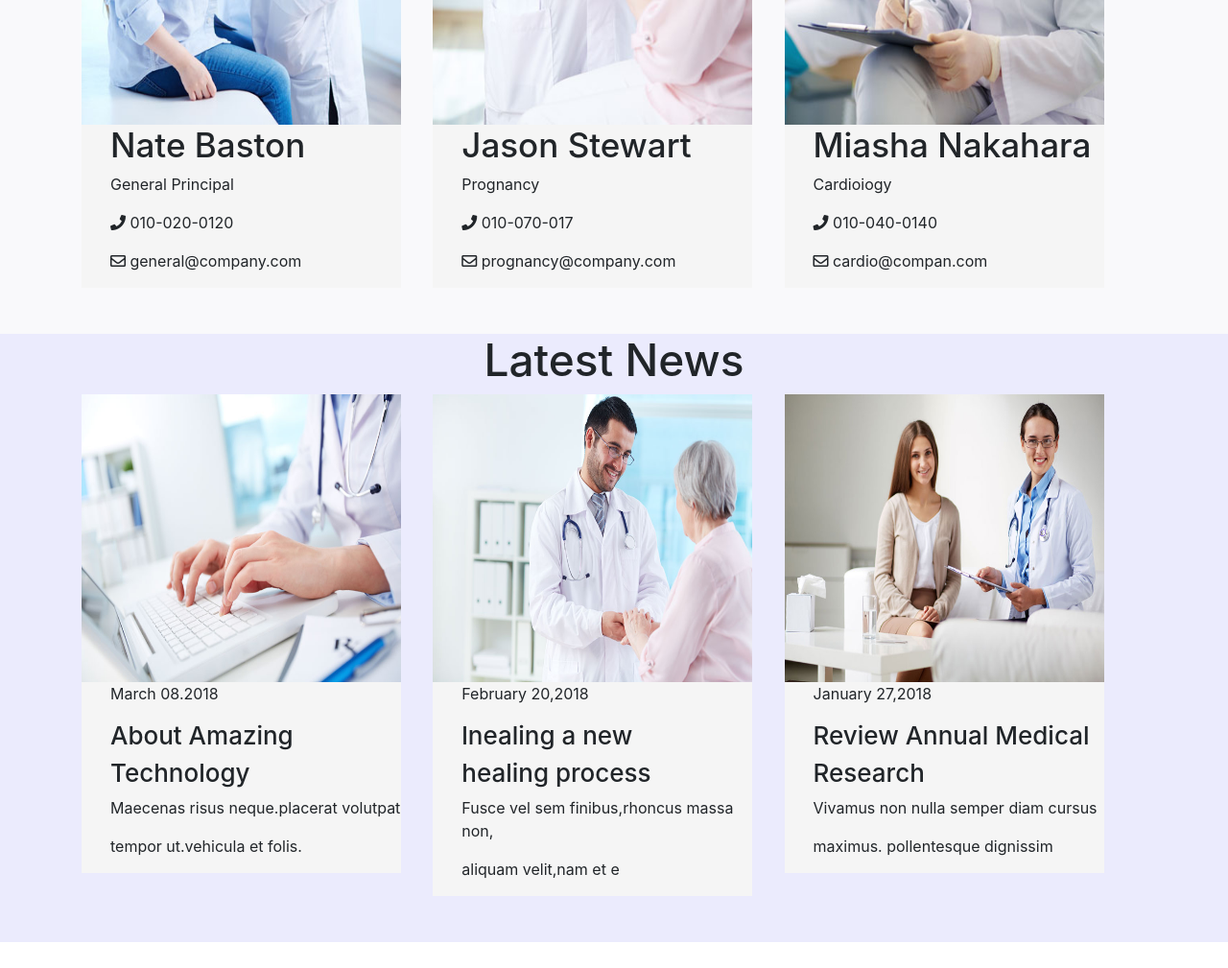
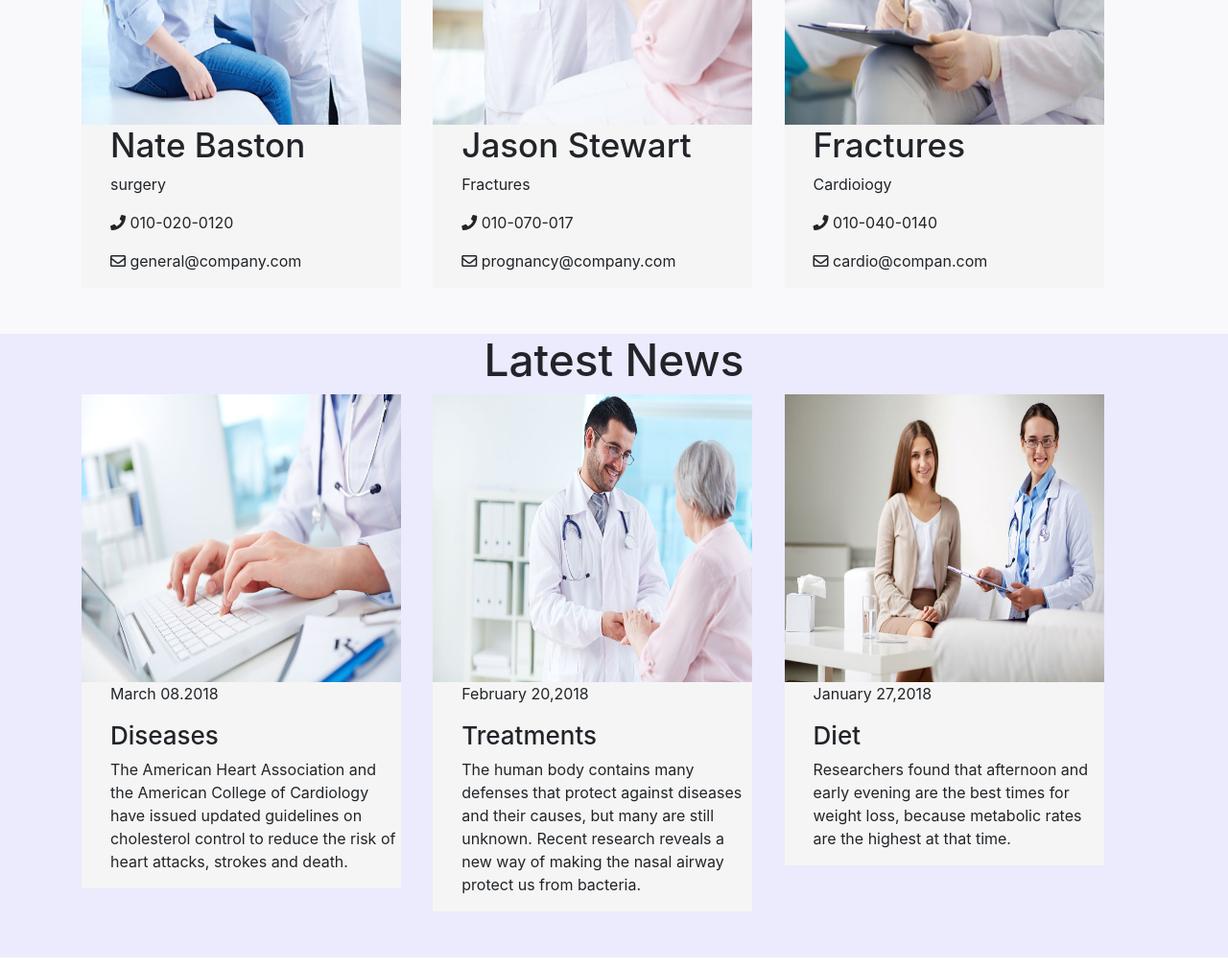
Before and after one commit to linanrc/linanrc.github.io, a plain HTML site: page index.html in a window 1280 px wide. Shown: the part 1720-2729 px from the top of the page at 96% size. Drawn offline with Linux system fonts and the light colour scheme.

Commit message:
منام
نات

```diff
--- a/index.html
+++ b/index.html
@@ -50,7 +50,7 @@
                     <div class="carousel-item active">
                         <img class="d-block w-100" src="image/slider1.jpg" alt="First slide">
                         <div class="carousel-caption d-none d-md-block">
-                            <p>PELLENTESQUE NEC LIBERO NISI</p>
+                            <p>Health care at our center</p>
                             <h2>Your Health Benefits</h2>
                             <button>Read Storios</button>
                         </div>
@@ -58,7 +58,7 @@
                     <div class="carousel-item">
                         <img class="d-block w-100" src="image/slider4.jpg" alt="Second slide">
                         <div class="carousel-caption d-none d-md-block">
-                            <p>PELLENTESQUE NEC LIBERO NISI</p>
+                            <p>Health care at our center</p>
                             <h2>Your Health Benefits</h2>
                             <button>Read Storios</button>
                         </div>
@@ -66,7 +66,7 @@
                     <div class="carousel-item">
                         <img class="d-block w-100" src="image/slider3.jpg" alt="Third slide">
                         <div class="carousel-caption d-none d-md-block">
-                            <p>PELLENTESQUE NEC LIBERO NISI</p>
+                            <p>Health care at our center</p>
                             <h2>Your Health Benefits</h2>
                             <button>Read Storios</button>
                         </div>
@@ -90,10 +90,7 @@
                 <h2>Welcome to Your Health
                     center
                 </h2>
-                <p>Aenean luctus lobortis tellus,vel ornare enim molestie condimentum. curabitur
-                    lacinia nisi vitao velit volutpat venenatis.
-                    sed a dignissim lacus Quisque fermentum est non orci commodo,a luctus
-                    urna mattis.Ut placerat, diam a tempus vehicula.
+                <p>Our health center offers the highest level of services in various health specialties and offers patients care. The Center also has small and large operations and there is a laboratory and radiation department
                 </p>
             </div>
             <div class="image">
@@ -111,7 +108,7 @@
                 <img src="team-image1.jpg">
                 <div class="img2">
                     <h2>Nate Baston</h2>
-                    <p>General Principal</p>
+                    <p>surgery</p>
                     <p><i class="fas fa-phone"></i> 010-020-0120</p>
                     <p><i class="far fa-envelope"></i> general@company.com</p>
                 </div>
@@ -125,7 +122,7 @@
 
                 <div class="img2">
                     <h2>Jason Stewart</h2>
-                    <p>Prognancy</p>
+                    <p>Fractures</p>
                     <p><i class="fas fa-phone"></i> 010-070-017</p>
                     <p><i class="far fa-envelope"></i> prognancy@company.com</p>
                 </div>
@@ -134,7 +131,7 @@
             <div class="img1">
                 <img src="team-image3.jpg">
                 <div class="img2">
-                    <h2>Miasha Nakahara</h2>
+                    <h2>Fractures</h2>
                     <p>Cardioiogy</p>
                     <p><i class="fas fa-phone"></i> 010-040-0140</p>
                     <p><i class="far fa-envelope"></i> cardio@compan.com</p>
@@ -163,10 +160,9 @@
                 <div class="pc2">
 
                     <p>March 08.2018</p>
-                    <h2>About Amazing</h2>
-                    <h2> Technology</h2>
-                    <p>Maecenas risus neque.placerat volutpat</p>
-                    <p> tempor ut.vehicula et folis.</p>
+                    <h2>Diseases</h2>
+
+                    <p>The American Heart Association and the American College of Cardiology have issued updated guidelines on cholesterol control to reduce the risk of heart attacks, strokes and death.</p>
 
 
                 </div>
@@ -178,10 +174,9 @@
                 <div class="pc2">
 
                     <p>February 20,2018</p>
-                    <h2>lnealing a new</h2>
-                    <h2> healing process</h2>
-                    <p>Fusce vel sem finibus,rhoncus massa non,</p>
-                    <p> aliquam velit,nam et e</p>
+                    <h2>Treatments</h2>
+
+                    <p>The human body contains many defenses that protect against diseases and their causes, but many are still unknown. Recent research reveals a new way of making the nasal airway protect us from bacteria.</p>
 
                 </div>
             </div>
@@ -192,10 +187,9 @@
                 <img src="news-image3.jpg">
                 <div class="pc2">
                     <p>January 27,2018</p>
-                    <h2>Review Annual Medical</h2>
-                    <h2>Research</h2>
-                    <p>Vivamus non nulla semper diam cursus</p>
-                    <p>maximus. pollentesque dignissim</p>
+                    <h2>Diet</h2>
+
+                    <p>Researchers found that afternoon and early evening are the best times for weight loss, because metabolic rates are the highest at that time.</p>
                 </div>
 
 
@@ -263,9 +257,7 @@
 
             <div class="lnfo">
                 <h2>Contact lnfo</h2>
-                <p>Fusce at libero iaculis, venenatis augue quis,</p>
-                <p>Pharetra lorem. curabitur ut dolor eu elit</p>
-                <p>consequat ultries.</p>
+                <p>Contact us and schedule your appointment</p>
                 <p> <i class="fas fa-phone"></i> 010-070-0170</p>
                 <p> <i class="far fa-envelope"></i> info@company.com </p>
 
```
